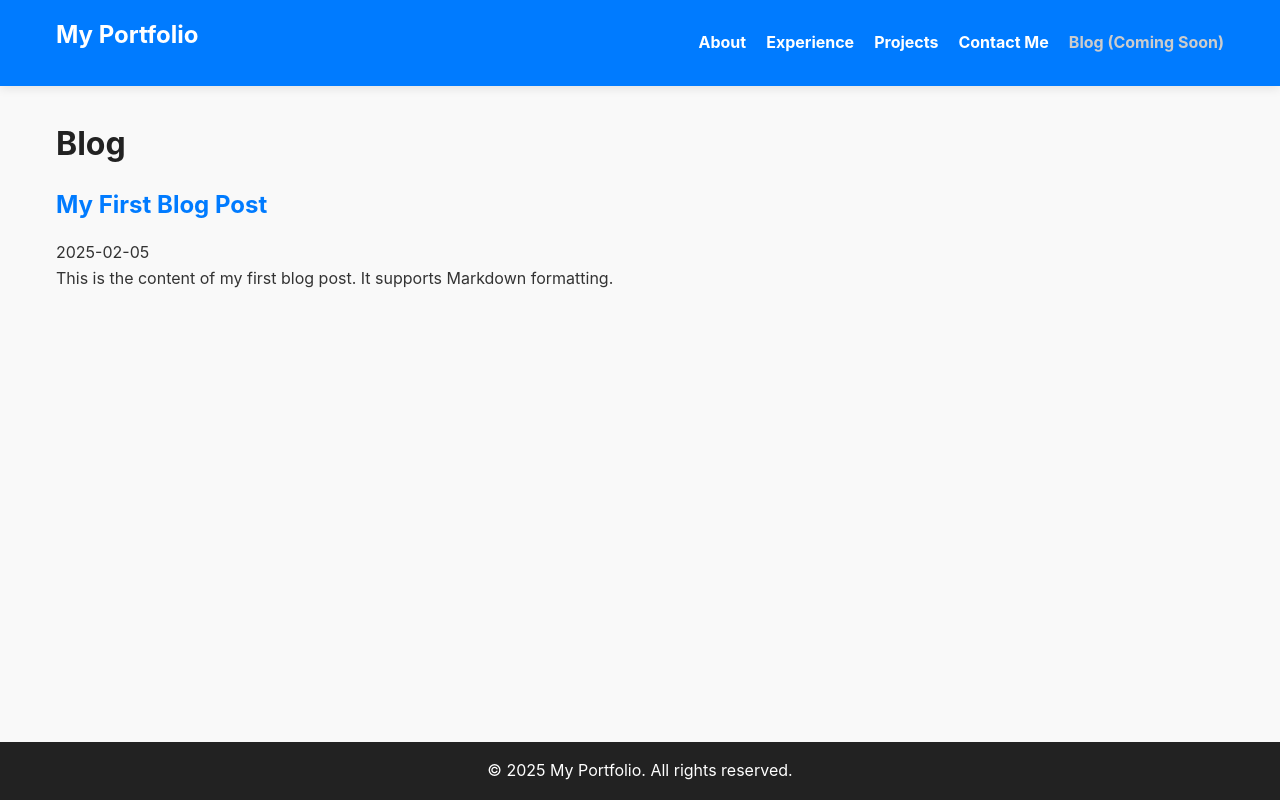
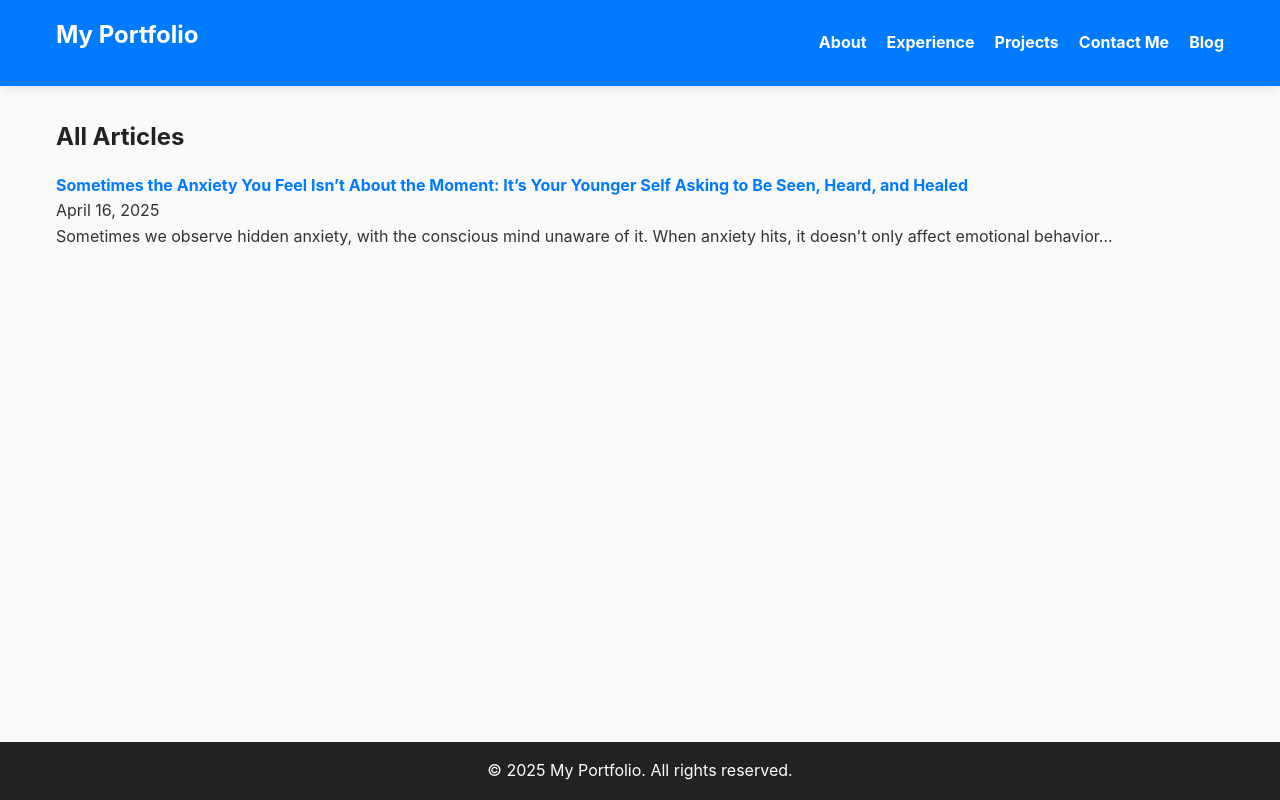
Before and after one commit to usman2x/portfolio-gatsby, a Gatsby site: page /blog in a window 1280 px wide. Built offline with nearby package versions, Linux system fonts and the light colour scheme; Gatsby itself is replaced by a stand-in of ours.

Commit message:
Enabled Blogs

```diff
--- a/src/components/header.js
+++ b/src/components/header.js
@@ -25,11 +25,7 @@ const Header = () => {
             <li><Link to="/experience">Experience</Link></li>
             <li><Link to="/#projects">Projects</Link></li>
             <li><Link to="/#contact">Contact Me</Link></li>
-            <li><Link to="/blog" style={{
-              color: '#ccc', // Grayed-out color
-              pointerEvents: 'none', // Disables click events
-              cursor: 'default', // Changes cursor to default
-            }}>Blog (Coming Soon)</Link></li>
+            <li><Link to="/blog">Blog</Link></li>
           </ul>
         </nav>
       </div>
--- /dev/null
+++ b/src/content/blog/hidden-anxiety-healing.md
@@ -0,0 +1,18 @@
+---
+title: "Sometimes the Anxiety You Feel Isn’t About the Moment: It’s Your Younger Self Asking to Be Seen, Heard, and Healed"
+date: "April 16, 2025"
+slug: "hidden-anxiety-healing"
+tags: ["anxiety", "healing", "mental-health"]
+---
+
+Sometimes we observe hidden anxiety, with the conscious mind unaware of it. When anxiety hits, it doesn't only affect emotional behavior but also reflects in cognitive behaviors and physical symptoms. Sometimes it's due to an obvious reason at work i.e. someone is not respecting your red lines, and your belief about protecting those boundaries, along with your inability to express yourself, causes the anxiousness within you. Or you encounter a seller not fulfilling a contracted obligation, which contradicts your belief in receiving quality service in exchange for money, and you become defensive and try to protect your money. These situations heighten your body's fight-or-flight responses, and you quickly regain control.
+
+Sometimes you aren't aware of the obvious reason, but behind the scenes, your subconscious perceives a threat to your belief system. You're working extra hours or consistently on weekends and enjoying the work, unintentionally going beyond the limit. But the belief or the intensity of the belief stored in your subconscious mind about working hours or weekends contradicts that. You were enjoying the work, but the body unconsciously perceived it as a threat and activated the fight-or-flight response due to the contradiction with that belief.
+
+This intensity of belief could stem from hidden or unprocessed trauma, which is still not visible to the conscious mind but remains in the subconscious. I usually listen to bodily symptoms along with cognitive behavior and avoid reacting impulsively. I step back, journal the thoughts, and look for patterns and reasoning in daily activities. Sometimes the cause becomes visible, but other times I postpone it, knowing that unprocessed desires won’t just fade away they will eventually find a way to surface if pursued mindfully.
+
+> **Keep an eye on physical symptoms and your cognitive behavior if something seems unusual, it might be a sign of hidden anxiety.**
+
+Hidden anxiety is often a blend of past pain and future fear… stored quietly in the nervous system.
+
+**Unresolved trauma may be seeking attention, don’t ignore it. It might be your younger self asking for help.**
--- a/src/content/blog/my-first-post.md
+++ /dev/null
@@ -1,6 +0,0 @@
----
-title: "My First Blog Post"
-date: "2025-02-05"
-tags: ["Gatsby", "React", "Web Development"]
----
-This is the content of my first blog post. It supports **Markdown** formatting.
--- a/src/pages/blog.js
+++ b/src/pages/blog.js
@@ -1,24 +1,33 @@
 import React from "react";
 import Layout from "../components/Layout";
 import { graphql, Link } from "gatsby";
+import { format } from "date-fns";
 
 const BlogPage = ({ data }) => {
   const posts = data.allMarkdownRemark.nodes;
 
   return (
     <Layout>
-      <h1 className="text-3xl font-bold mb-6">Blog</h1>
-      {posts.map((post) => (
-        <div key={post.id} className="mb-6 p-4 border rounded-lg">
-          <h2 className="text-xl font-semibold">
-            <Link to={`/blog/${post.frontmatter.slug}`} className="text-blue-500 hover:underline">
-              {post.frontmatter.title}
-            </Link>
-          </h2>
-          <p className="text-gray-500">{post.frontmatter.date}</p>
-          <p>{post.excerpt}</p>
-        </div>
-      ))}
+      <h2 className="text-3xl font-bold mb-6">All Articles</h2>
+      {posts.map((post) => {
+        const { title, slug, date } = post.frontmatter;
+        return (
+          <div key={post.id} className="p-6 bg-white">
+            <h4 className="text-2xl font-semibold mb-2">
+              <Link
+                to={`/blog/${slug}`}
+                className="text-blue-600 hover:underline"
+              >
+                {title}
+              </Link>
+            </h4>
+            <p className="text-sm text-gray-500 mb-2">
+              {format(new Date(date), "MMMM d, yyyy")}
+            </p>
+            <p className="text-gray-700">{post.excerpt}</p>
+          </div>
+        );
+      })}
     </Layout>
   );
 };
@@ -32,6 +41,7 @@ export const query = graphql`
           title
           date
           tags
+          slug
         }
         excerpt
       }
```
Also changed, not shown: gatsby-node.js (added, +26 -0 lines), src/templates/blog-template.js (added, +38 -0 lines), 1 other file.
